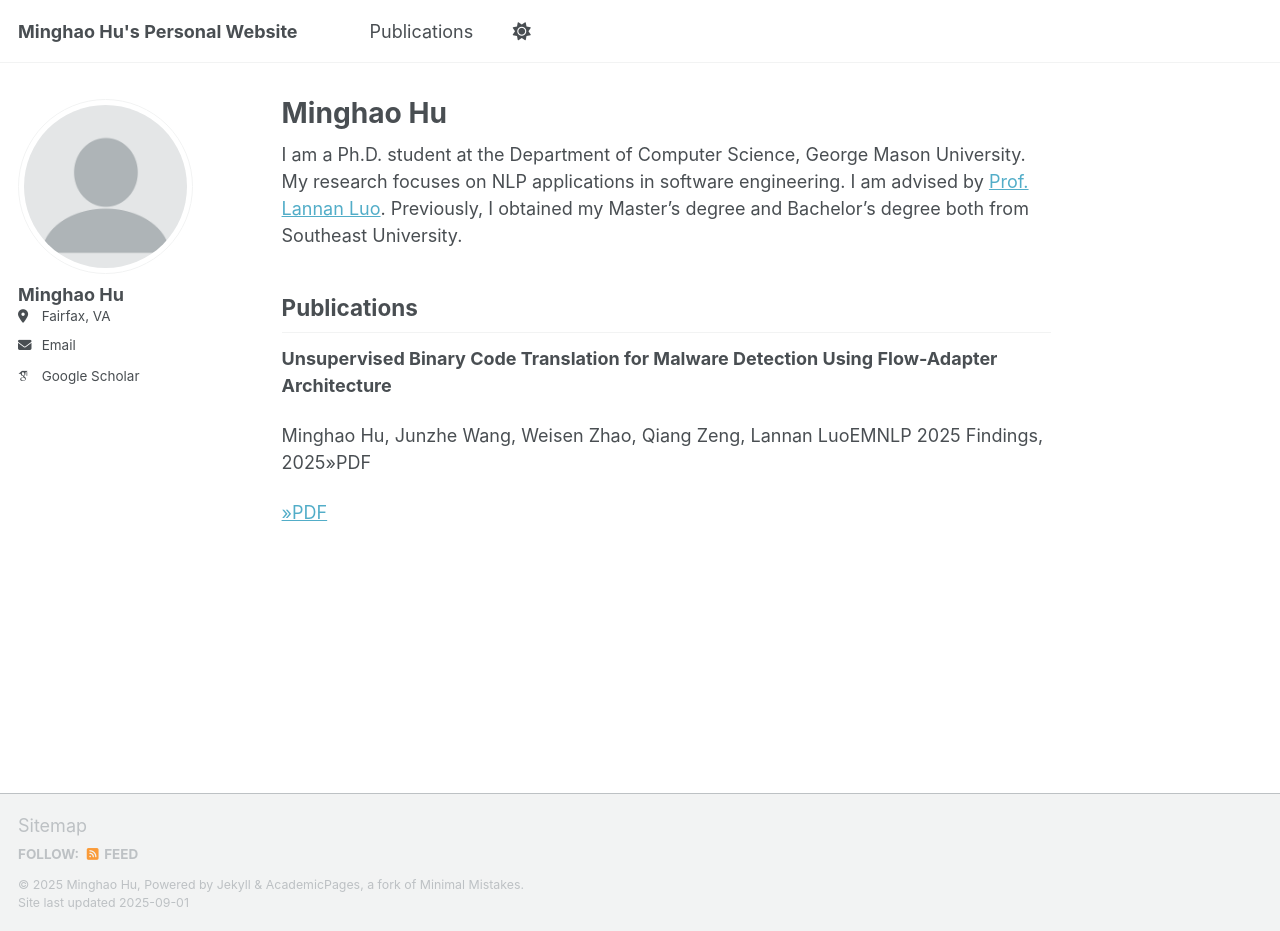
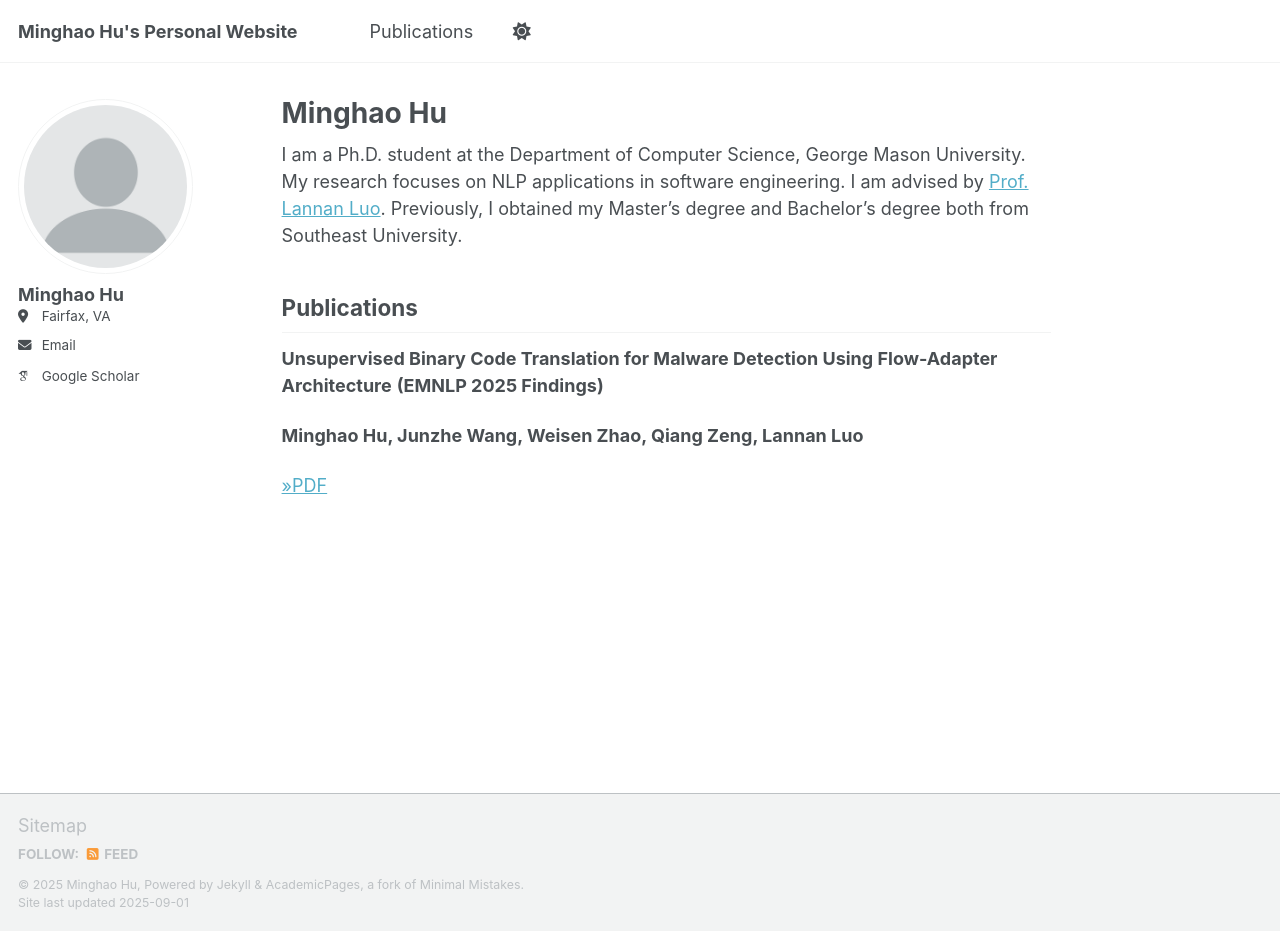
Before and after one commit to mhu16419/mhu16419.github.io, a Jekyll site: the page built from _pages/about.md, in a window 1280 px wide and 931 px high. Built offline with Jekyll 4.4.1, drawn with Linux system fonts in a browser that asks for light colours; some web fonts are replaced; a script that is not in the unit is left out.

Commit message:
Fix publication format: conference name in parentheses after title

```diff
--- a/_pages/about.md
+++ b/_pages/about.md
@@ -15,10 +15,6 @@ I am a Ph.D. student at the Department of Computer Science, George Mason Univers
 
 {% assign publications = site.publications | sort: 'date' | reverse %}
 {% for pub in publications %}
-**{{ pub.title }}**
-
-{{ pub.content | strip_html | strip_newlines | truncate: 200 }}
-
-[>>PDF]({{ pub.paperurl }})
+{{ pub.content }}
 
 {% endfor %}
```
Also changed, not shown: _publications/2025-08-20-unsupervised-binary-code-translation.md (+2 -2 lines).
